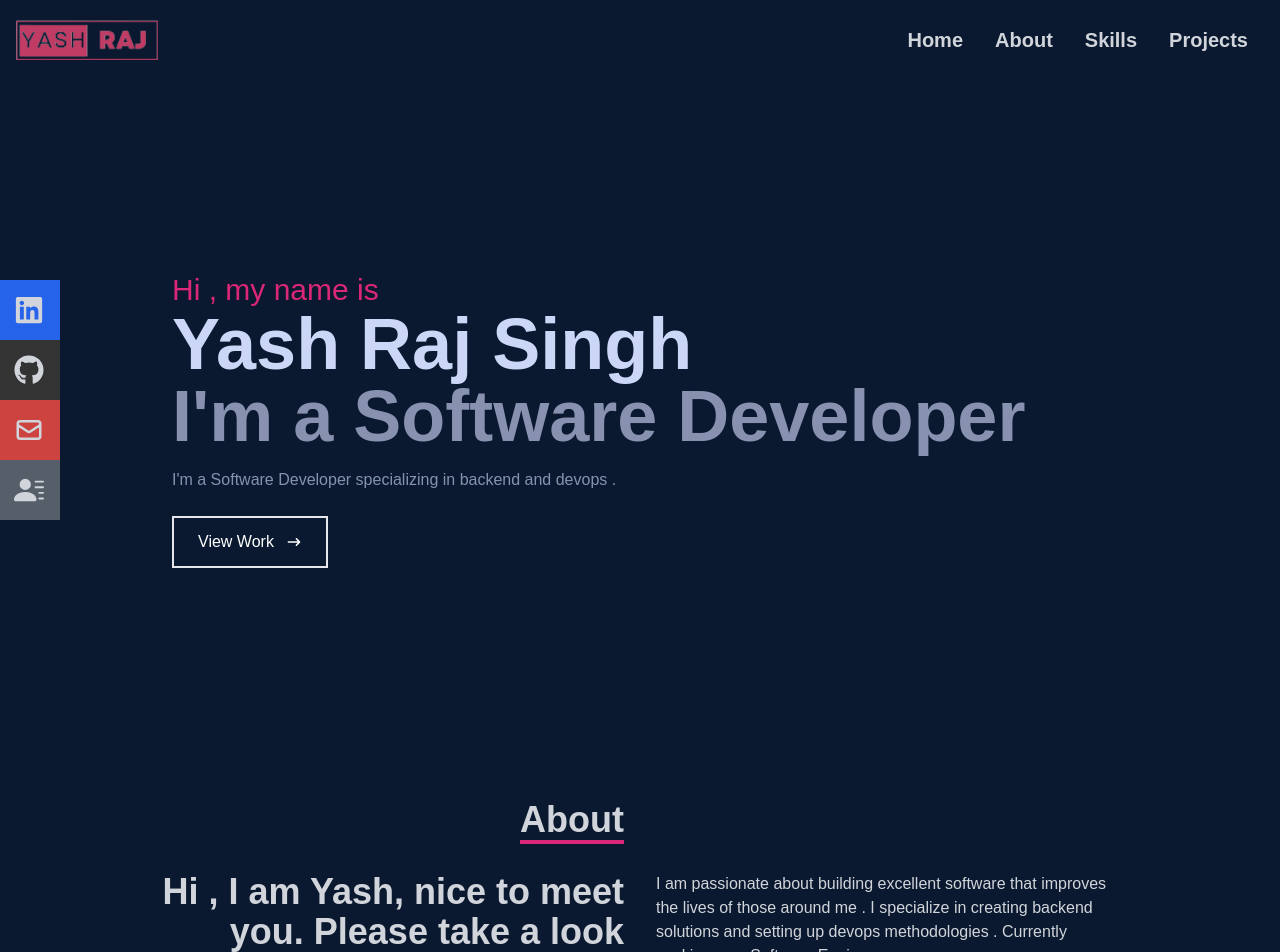
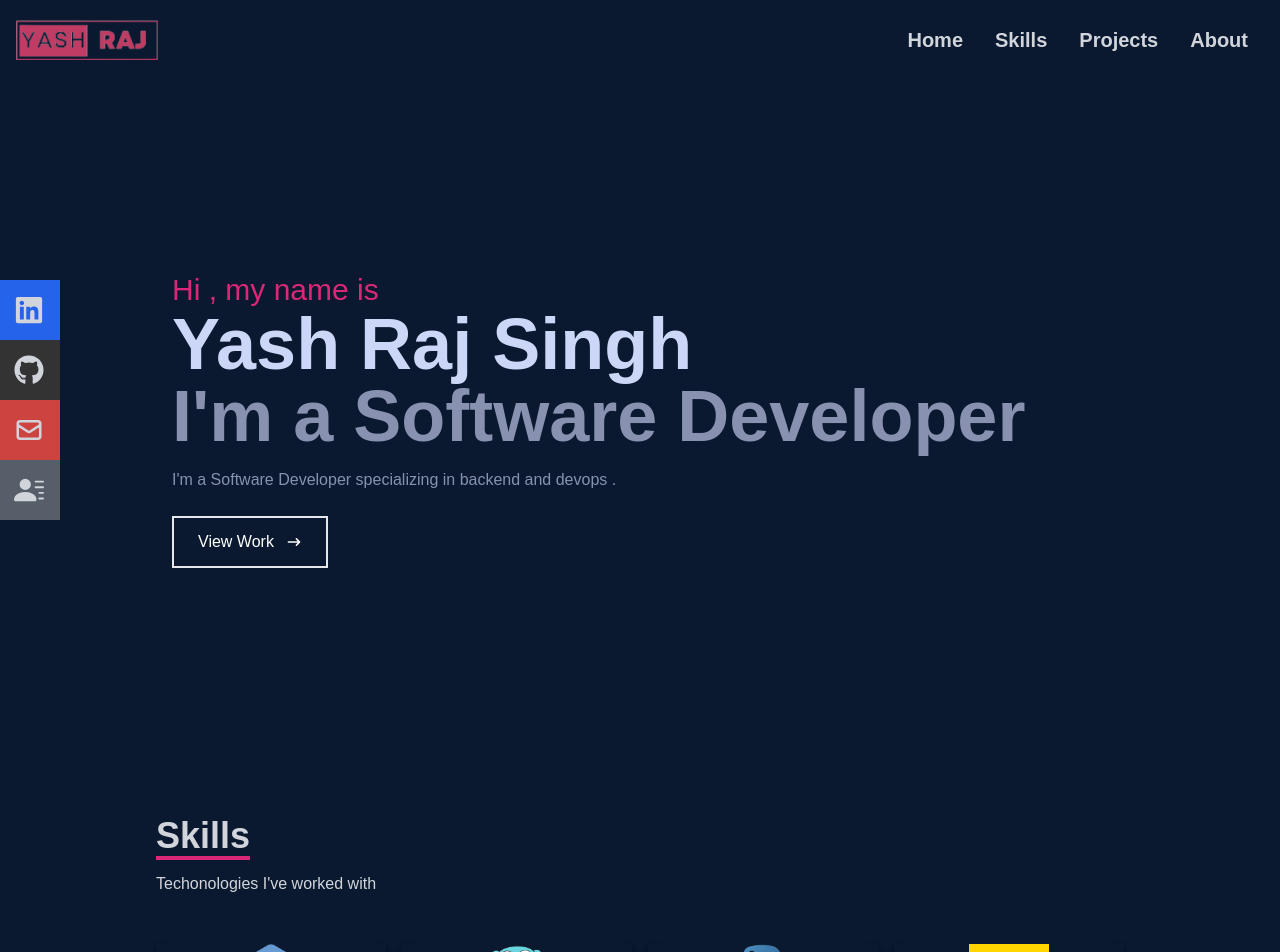
Before and after one commit to yrs147/Portfolio, a React (Create React App) app: page / in a window 1280 px wide. Shown: the top 952 px of the page. Built offline with nearby package versions, Linux system fonts and the light colour scheme.

Commit message:
Changed Navbar Alignment

```diff
--- a/src/App.js
+++ b/src/App.js
@@ -10,9 +10,9 @@ function App() {
     <div>
       <Navbar />
       <Home />
-      <About />
       <Skills />
       <Projects />
+      <About />
     </div>
   );
 }
--- a/src/components/Navbar.jsx
+++ b/src/components/Navbar.jsx
@@ -15,9 +15,10 @@ const Navbar = () => {
         {/*menu*/}
         <ul className='hidden md:flex text-xl font-bold'>
             <li >Home</li>
+            <li>Skills</li>
+            {/* <li>Experience</li> */}
+            <li>Projects</li>
             <li>About</li>
-            <li>Skills</li>
-            <li>Projects</li>
 
         </ul>
 
@@ -29,9 +30,11 @@ const Navbar = () => {
         {/*Mobile Menu*/}
         <ul className={!nav ? 'hidden' : 'absolute top-0 left-0 w-full h-screen bg-[#0a192f] flex flex-col justify-center items-center'}>
             <li className='py-6 text-4xl'>Home</li>
+            <li className='py-6 text-4xl'>Skills</li>
+            {/* <li className='py-6 text-4xl'>Experience</li> */}
+            <li className='py-6 text-4xl'>Projects</li>
             <li className='py-6 text-4xl'>About</li>
-            <li className='py-6 text-4xl'>Skills</li>
-            <li className='py-6 text-4xl'>Projects</li>
+
         </ul>
         {/*Social Icons*/}
         <div className='hidden lg:flex fixed flex-col top-[35%] left-0'>
```
